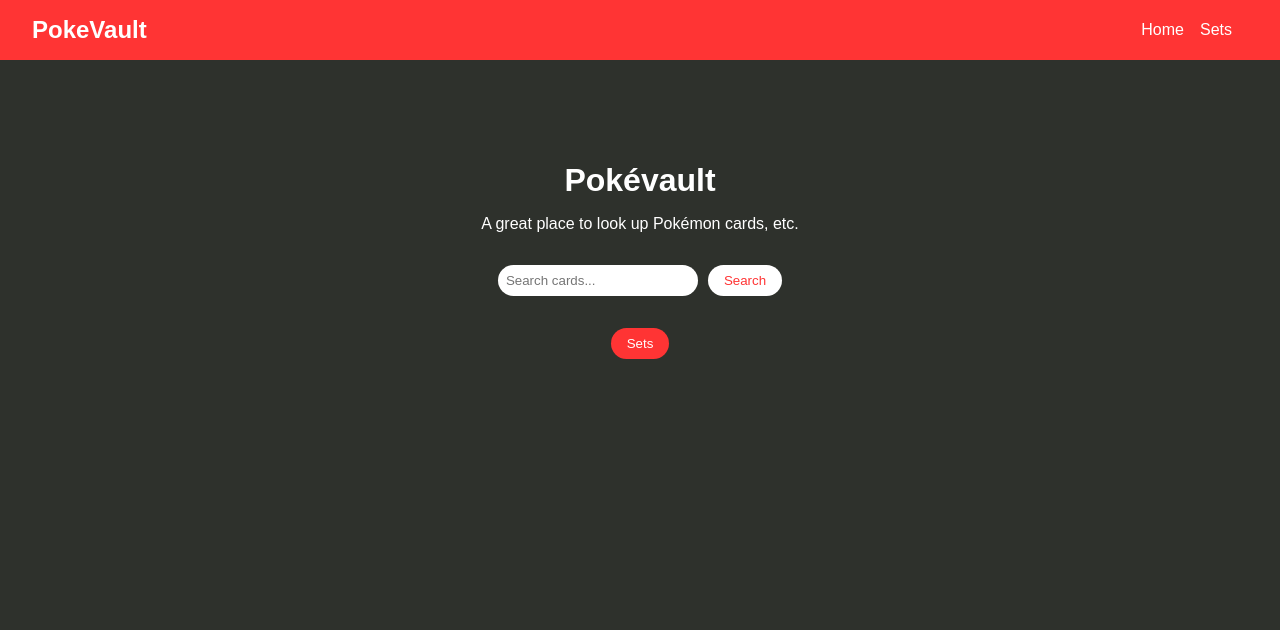
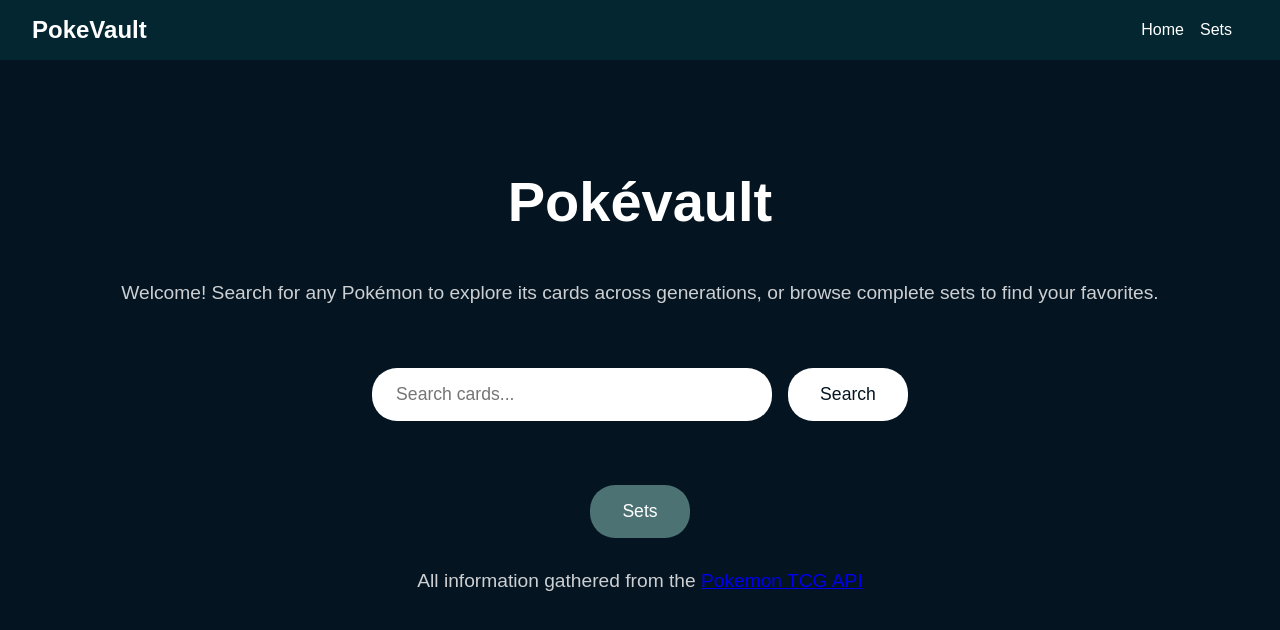
Before and after one commit to SpencerCragun/poke-vault, a React (Vite) app: page / in a window 1280 px wide. Shown: the top 630 px of the page. Built offline with nearby package versions, Linux system fonts and the light colour scheme.

Commit message:
adjust colors, sizing on homepage

```diff
--- a/src/App.css
+++ b/src/App.css
@@ -5,7 +5,7 @@
 }
 
 body {
-  background-color: #2e312c;
+  background-color: #041421;
   color: #fff;
   font-family: Arial, sans-serif;
   padding-top: 60px;
@@ -21,7 +21,7 @@
   justify-content: space-between;
   align-items: center;
   padding: 1rem;
-  background-color: #ff3434;
+  background-color: #042630;
   transition: transform 0.3s ease-in-out;
   z-index: 1000;
 }
@@ -54,7 +54,7 @@
   display: flex;
   justify-content: center;
   align-items: center;
-  height: 50vh;
+  height: 80vh;
   text-align: center;
 }
 
@@ -62,43 +62,58 @@
   display: flex;
   flex-direction: column;
   align-items: center;
-  gap: 1rem;
+  gap: 2rem;
+  padding: 2rem;
+}
+
+.home-content h1 {
+  font-size: 3.5rem;
+  margin-bottom: 1rem;
+}
+
+.home-content span {
+  font-size: 1.2rem;
+  color: rgba(255, 255, 255, 0.8);
 }
 
 /* Search Components */
 .search-bar {
   display: flex;
   align-items: center;
-  margin: 1rem 0;
+  margin: 2rem 0;
+  gap: 1rem;
 }
 
 .search-input {
-  padding: 8px;
-  margin-right: 10px;
-  width: 200px;
+  padding: 1rem 1.5rem;
+  width: 400px;
   border-radius: 25px;
   border: none;
+  font-size: 1.1rem;
 }
 
 .search-button, .sets-button {
-  padding: 8px 16px;
+  padding: 1rem 2rem;
   border-radius: 25px;
   border: none;
   cursor: pointer;
+  font-size: 1.1rem;
+  transition: transform 0.2s ease;
 }
 
 .search-button {
   background-color: #fff;
-  color: #ff3434;
+  color: #041421;
+}
+
+.search-button:hover, .sets-button:hover {
+  transform: scale(1.05);
+  background-color: #4c7273;
 }
 
 .sets-button {
-  background-color: #ff3434;
+  background-color: #4c7273;
   color: #fff;
-}
-
-.sets-button:hover {
-  background-color: #e02e2e;
 }
 
 /* Card Grid Layout */
--- a/src/pages/Home.jsx
+++ b/src/pages/Home.jsx
@@ -7,11 +7,12 @@
     <div className='home-container'>
       <div className='home-content'>
         <h1>Pokévault</h1>
-        <span>A great place to look up Pokémon cards, etc.</span>
+        <span>Welcome! Search for any Pokémon to explore its cards across generations, or browse complete sets to find your favorites.</span>
         <SearchBar />
         <Link to={`/sets`} className='nav-link'>
           <button className='sets-button'>Sets</button>
         </Link>
+        <span>All information gathered from the <a href='https://pokemontcg.io/'>Pokemon TCG API</a></span>
       </div>
     </div>
   )
--- a/src/pages/SearchResults.jsx
+++ b/src/pages/SearchResults.jsx
@@ -15,7 +15,6 @@
 
   return (
     <div className='search-results'>
-      <h1>Search Results for "{searchTerm}"</h1>
       <div className='card-grid'>
         {data.map((card) => (
           <div key={card.id} className='card-item'>
```
